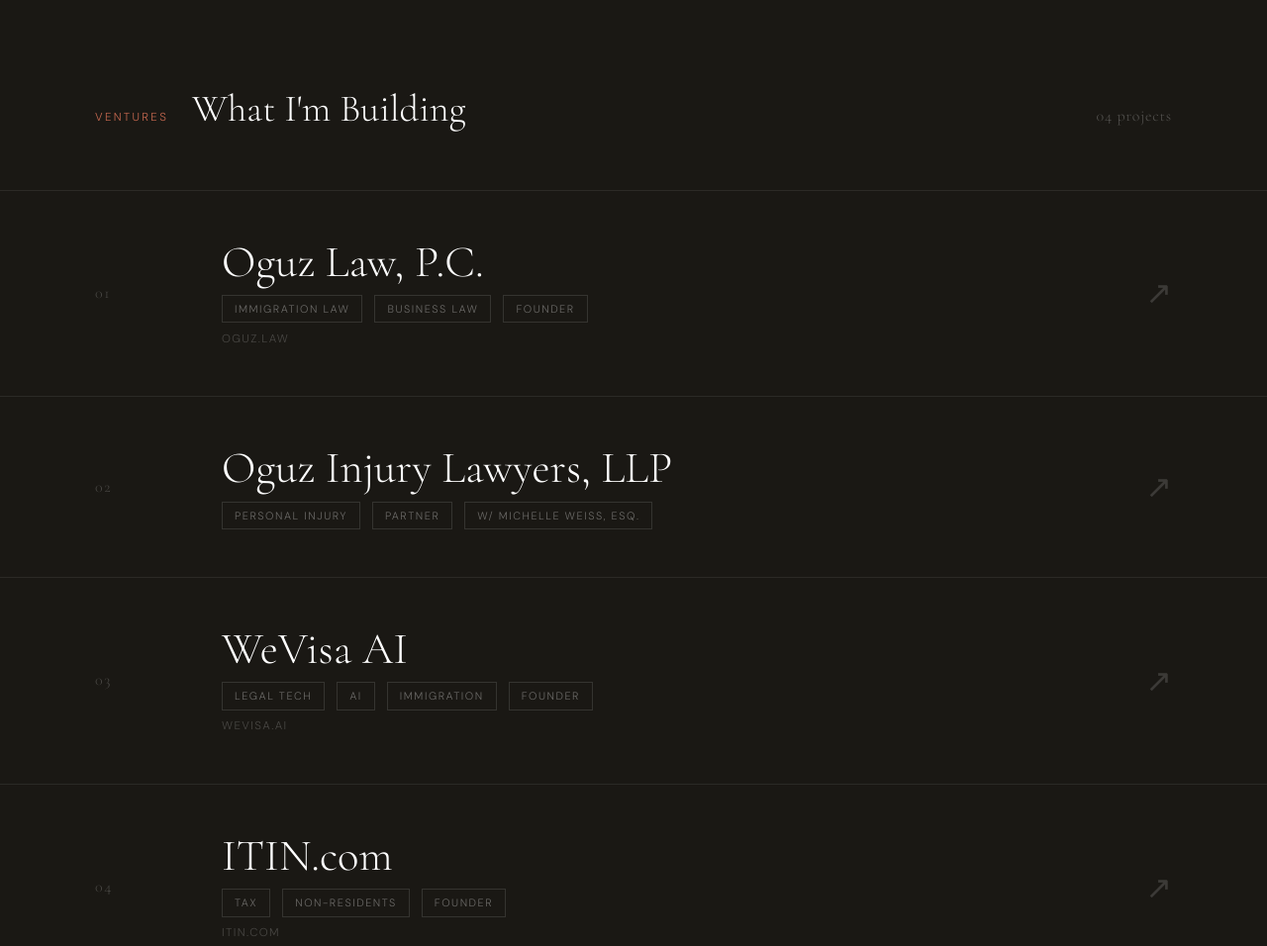
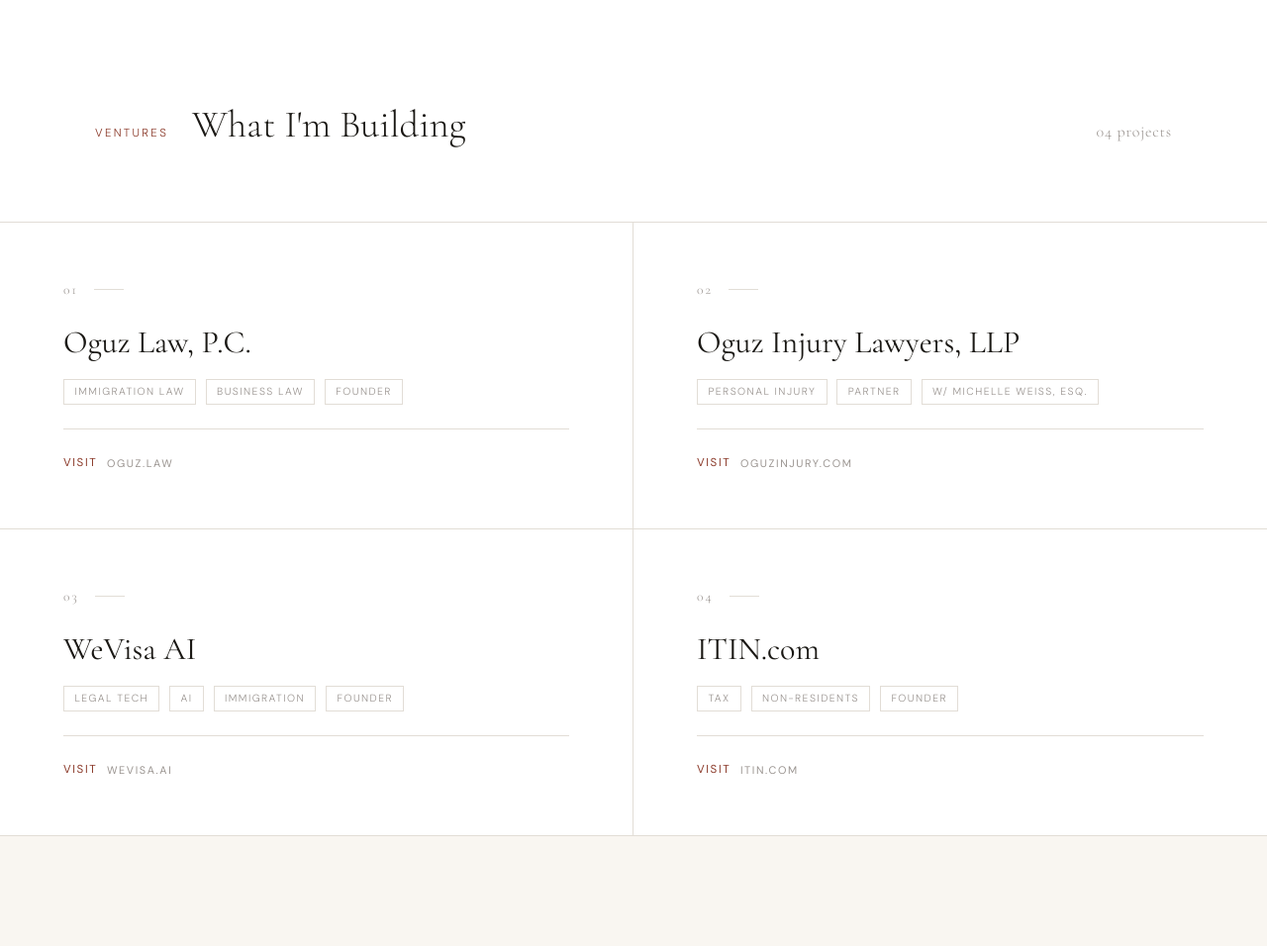
Before and after one commit to oguzai/oguz-site, a plain HTML site: page index.html in a window 1280 px wide. Shown: the part 1027-1983 px from the top of the page at 99% size. Drawn offline with nearby package versions, Linux system fonts and the light colour scheme.

Commit message:
Add files via upload

```diff
--- a/index.html
+++ b/index.html
@@ -3,7 +3,7 @@
 <head>
   <meta charset="UTF-8" />
   <meta name="viewport" content="width=device-width, initial-scale=1.0"/>
-  <title>Dorukhan Oguz — Attorney & Entrepreneur</title>
+  <title>Dorukhan Oguz — Attorney & Founder</title>
   <link rel="preconnect" href="https://fonts.googleapis.com">
   <link rel="preconnect" href="https://fonts.gstatic.com" crossorigin>
   <link href="https://fonts.googleapis.com/css2?family=Cormorant+Garamond:ital,wght@0,300;0,400;0,500;0,600;1,300;1,400;1,600&family=DM+Sans:wght@300;400;500&display=swap" rel="stylesheet">
@@ -62,107 +62,120 @@
     .hero-image img { width: 100%; height: 100%; object-fit: cover; object-position: center 15%; }
     .hero-image-overlay { position: absolute; inset: 0; background: linear-gradient(to right, var(--cream) 0%, transparent 18%); }
 
-    /* ═══════════════════════════════════════
-       VENTURES — BOLD ARSLAN-STYLE
-    ═══════════════════════════════════════ */
-    .ventures { background: var(--ink); }
+    /* ═══════════════════════════════
+       VENTURES — CREAM/WHITE CARDS
+    ═══════════════════════════════ */
+    .ventures { background: var(--white); padding: 0; }
 
     .ventures-header {
       display: flex; justify-content: space-between; align-items: baseline;
-      padding: 5rem 6rem 3rem;
-      border-bottom: 1px solid rgba(255,255,255,0.08);
+      padding: 6rem 6rem 4rem;
+      border-bottom: 1px solid var(--border);
     }
     .ventures-header-left { display: flex; align-items: baseline; gap: 1.5rem; }
-    .section-label-light { font-size: 0.72rem; letter-spacing: 0.2em; text-transform: uppercase; color: var(--accent-light); }
-    .section-title-light { font-family: 'Cormorant Garamond', serif; font-size: clamp(2rem, 3vw, 3rem); font-weight: 300; color: var(--white); }
-    .ventures-count { font-family: 'Cormorant Garamond', serif; font-size: 1rem; color: rgba(255,255,255,0.25); letter-spacing: 0.05em; }
+    .section-label { font-size: 0.72rem; letter-spacing: 0.2em; text-transform: uppercase; color: var(--accent); }
+    .section-title { font-family: 'Cormorant Garamond', serif; font-size: clamp(2rem, 3vw, 3rem); font-weight: 300; color: var(--ink); }
+    .ventures-count { font-family: 'Cormorant Garamond', serif; font-size: 1rem; color: var(--ink-muted); letter-spacing: 0.05em; }
 
-    /* Big row-style venture items */
-    .venture-list { display: flex; flex-direction: column; }
+    .ventures-grid {
+      display: grid;
+      grid-template-columns: 1fr 1fr;
+      gap: 0;
+    }
 
-    .venture-item {
-      display: grid;
-      grid-template-columns: 80px 1fr auto;
-      align-items: center;
-      gap: 3rem;
-      padding: 3rem 6rem;
-      border-bottom: 1px solid rgba(255,255,255,0.08);
+    .venture-card {
+      padding: 3.5rem 4rem;
+      border-bottom: 1px solid var(--border);
+      border-right: 1px solid var(--border);
       text-decoration: none;
-      color: var(--white);
+      color: var(--ink);
+      display: block;
       position: relative;
+      background: var(--white);
+      transition: background 0.3s;
       overflow: hidden;
-      transition: padding-left 0.4s cubic-bezier(0.25, 0.46, 0.45, 0.94);
-      cursor: pointer;
     }
-    .venture-item::before {
+    .venture-card:nth-child(even) { border-right: none; }
+    .venture-card::after {
       content: '';
       position: absolute;
-      left: 0; top: 0; bottom: 0;
-      width: 4px;
+      bottom: 0; left: 0;
+      width: 100%; height: 3px;
       background: var(--accent);
-      transform: scaleY(0);
-      transform-origin: bottom;
+      transform: scaleX(0);
+      transform-origin: left;
       transition: transform 0.4s cubic-bezier(0.25, 0.46, 0.45, 0.94);
     }
-    .venture-item:hover::before { transform: scaleY(1); }
-    .venture-item:hover { padding-left: calc(6rem + 16px); background: rgba(255,255,255,0.03); }
+    .venture-card:hover { background: var(--cream); }
+    .venture-card:hover::after { transform: scaleX(1); }
 
-    .venture-item-num {
+    .venture-card-inner {
+      display: flex;
+      flex-direction: column;
+      height: 100%;
+    }
+
+    .venture-num {
       font-family: 'Cormorant Garamond', serif;
-      font-size: 1rem;
-      color: rgba(255,255,255,0.2);
-      letter-spacing: 0.1em;
+      font-size: 0.85rem;
+      color: var(--ink-muted);
+      letter-spacing: 0.15em;
+      margin-bottom: 1.5rem;
+      display: flex;
+      align-items: center;
+      gap: 1rem;
+    }
+    .venture-num::after {
+      content: '';
+      display: block;
+      height: 1px;
+      width: 30px;
+      background: var(--border);
+    }
+
+    .venture-name {
+      font-family: 'Cormorant Garamond', serif;
+      font-size: clamp(1.8rem, 2.5vw, 2.5rem);
+      font-weight: 400;
+      line-height: 1.1;
+      color: var(--ink);
+      margin-bottom: 1.25rem;
       transition: color 0.3s;
     }
-    .venture-item:hover .venture-item-num { color: var(--accent-light); }
+    .venture-card:hover .venture-name { color: var(--accent); }
 
-    .venture-item-body {}
-    .venture-item-name {
-      font-family: 'Cormorant Garamond', serif;
-      font-size: clamp(2rem, 3.5vw, 3.5rem);
-      font-weight: 300;
-      line-height: 1.1;
-      color: var(--white);
-      margin-bottom: 0.5rem;
-      transition: color 0.3s;
-    }
-    .venture-item:hover .venture-item-name { color: var(--white); }
-    .venture-item-tags { display: flex; gap: 0.75rem; flex-wrap: wrap; }
+    .venture-tags { display: flex; gap: 0.6rem; flex-wrap: wrap; margin-bottom: 1.5rem; }
     .venture-tag {
-      font-size: 0.68rem;
+      font-size: 0.65rem;
       letter-spacing: 0.14em;
       text-transform: uppercase;
-      color: rgba(255,255,255,0.35);
-      border: 1px solid rgba(255,255,255,0.12);
-      padding: 0.25rem 0.75rem;
+      color: var(--ink-muted);
+      border: 1px solid var(--border);
+      padding: 0.2rem 0.65rem;
       transition: all 0.3s;
     }
-    .venture-item:hover .venture-tag { color: rgba(255,255,255,0.6); border-color: rgba(255,255,255,0.25); }
+    .venture-card:hover .venture-tag { color: var(--accent); border-color: var(--accent); opacity: 0.6; }
 
-    .venture-item-arrow {
-      font-size: 2rem;
-      color: rgba(255,255,255,0.15);
-      transition: all 0.4s cubic-bezier(0.25, 0.46, 0.45, 0.94);
-      display: flex; align-items: center;
+    .venture-cta {
+      margin-top: auto;
+      display: inline-flex;
+      align-items: center;
+      gap: 0.6rem;
+      font-size: 0.72rem;
+      letter-spacing: 0.14em;
+      text-transform: uppercase;
+      color: var(--accent);
+      font-weight: 400;
+      padding-top: 1.5rem;
+      border-top: 1px solid var(--border);
+      transition: gap 0.3s;
     }
-    .venture-item:hover .venture-item-arrow { color: var(--accent-light); transform: translate(6px, -6px); }
-
-    .venture-item-url {
-      font-size: 0.72rem;
-      letter-spacing: 0.12em;
-      text-transform: uppercase;
-      color: rgba(255,255,255,0.2);
-      margin-top: 0.4rem;
-      display: block;
-      transition: color 0.3s;
-    }
-    .venture-item:hover .venture-item-url { color: var(--accent-light); }
+    .venture-card:hover .venture-cta { gap: 1rem; }
+    .venture-cta-url { color: var(--ink-muted); font-size: 0.68rem; }
 
     /* BLOG */
     .blog { padding: 8rem 6rem; background: var(--cream); }
     .section-header { display: flex; align-items: baseline; gap: 1.5rem; margin-bottom: 4rem; }
-    .section-label { font-size: 0.72rem; letter-spacing: 0.2em; text-transform: uppercase; color: var(--accent); }
-    .section-title { font-family: 'Cormorant Garamond', serif; font-size: clamp(2rem, 3vw, 3rem); font-weight: 300; color: var(--ink); }
     .blog-grid { display: grid; grid-template-columns: repeat(2, 1fr); gap: 3rem; }
     .blog-card { border-top: 1px solid var(--border); padding-top: 2rem; }
     .blog-meta { font-size: 0.72rem; letter-spacing: 0.12em; text-transform: uppercase; color: var(--ink-muted); margin-bottom: 0.75rem; }
@@ -199,7 +212,6 @@
     @keyframes fadeUp { from { opacity: 0; transform: translateY(24px); } to { opacity: 1; transform: translateY(0); } }
     @keyframes fadeIn { from { opacity: 0; } to { opacity: 1; } }
 
-    /* MOBILE */
     @media (max-width: 768px) {
       nav { padding: 1rem 1.5rem; }
       .nav-links, .nav-social { display: none; }
@@ -211,9 +223,8 @@
       .hero-image-overlay { background: linear-gradient(to bottom, transparent 60%, var(--cream) 100%); }
       .hero-name { font-size: 3rem; }
       .ventures-header { padding: 3rem 1.5rem 2rem; flex-direction: column; gap: 0.5rem; }
-      .venture-item { grid-template-columns: 40px 1fr auto; gap: 1rem; padding: 2rem 1.5rem; }
-      .venture-item:hover { padding-left: calc(1.5rem + 12px); }
-      .venture-item-name { font-size: 1.8rem; }
+      .ventures-grid { grid-template-columns: 1fr; }
+      .venture-card { border-right: none; padding: 2.5rem 1.5rem; }
       .blog { padding: 4rem 1.5rem; }
       .blog-grid { grid-template-columns: 1fr; }
       .subscribe { padding: 4rem 1.5rem; grid-template-columns: 1fr; gap: 2rem; }
@@ -257,7 +268,7 @@
   <!-- HERO -->
   <section class="hero">
     <div class="hero-text">
-      <p class="hero-eyebrow">Attorney &amp; Entrepreneur</p>
+      <p class="hero-eyebrow">Attorney &amp; Founder</p>
       <h1 class="hero-name">Dorukhan<br><em>Oguz</em></h1>
       <p class="hero-bio">I sit at the intersection of law and technology — building firms and platforms that make legal processes more accessible, intelligent, and human. From immigration law to AI-powered solutions, I turn complex systems into products people trust.</p>
       <div class="hero-social">
@@ -276,72 +287,81 @@
     </div>
   </section>
 
-  <!-- VENTURES — BOLD LIST -->
+  <!-- VENTURES — CREAM CARDS -->
   <section id="ventures" class="ventures">
     <div class="ventures-header">
       <div class="ventures-header-left">
-        <span class="section-label-light">Ventures</span>
-        <h2 class="section-title-light">What I'm Building</h2>
+        <span class="section-label">Ventures</span>
+        <h2 class="section-title">What I'm Building</h2>
       </div>
       <span class="ventures-count">04 projects</span>
     </div>
 
-    <div class="venture-list">
+    <div class="ventures-grid">
 
-      <a href="https://www.oguz.law" target="_blank" class="venture-item">
-        <span class="venture-item-num">01</span>
-        <div class="venture-item-body">
-          <div class="venture-item-name">Oguz Law, P.C.</div>
-          <div class="venture-item-tags">
+      <a href="https://www.oguz.law" target="_blank" class="venture-card">
+        <div class="venture-card-inner">
+          <div class="venture-num">01</div>
+          <div class="venture-name">Oguz Law, P.C.</div>
+          <div class="venture-tags">
             <span class="venture-tag">Immigration Law</span>
             <span class="venture-tag">Business Law</span>
             <span class="venture-tag">Founder</span>
           </div>
-          <span class="venture-item-url">oguz.law</span>
+          <div class="venture-cta">
+            <span>Visit</span>
+            <span class="venture-cta-url">oguz.law</span>
+          </div>
         </div>
-        <div class="venture-item-arrow">↗</div>
       </a>
 
-      <a href="https://oguzinjurylawyers.com" target="_blank" class="venture-item">
-        <span class="venture-item-num">02</span>
-        <div class="venture-item-body">
-          <div class="venture-item-name">Oguz Injury Lawyers, LLP</div>
-          <div class="venture-item-tags">
+      <a href="https://oguzinjury.com" target="_blank" class="venture-card">
+        <div class="venture-card-inner">
+          <div class="venture-num">02</div>
+          <div class="venture-name">Oguz Injury Lawyers, LLP</div>
+          <div class="venture-tags">
             <span class="venture-tag">Personal Injury</span>
             <span class="venture-tag">Partner</span>
             <span class="venture-tag">w/ Michelle Weiss, Esq.</span>
           </div>
+          <div class="venture-cta">
+            <span>Visit</span>
+            <span class="venture-cta-url">oguzinjury.com</span>
+          </div>
         </div>
-        <div class="venture-item-arrow">↗</div>
       </a>
 
-      <a href="https://wevisa.ai" target="_blank" class="venture-item">
-        <span class="venture-item-num">03</span>
-        <div class="venture-item-body">
-          <div class="venture-item-name">WeVisa AI</div>
-          <div class="venture-item-tags">
+      <a href="https://wevisa.ai" target="_blank" class="venture-card">
+        <div class="venture-card-inner">
+          <div class="venture-num">03</div>
+          <div class="venture-name">WeVisa AI</div>
+          <div class="venture-tags">
             <span class="venture-tag">Legal Tech</span>
             <span class="venture-tag">AI</span>
             <span class="venture-tag">Immigration</span>
             <span class="venture-tag">Founder</span>
           </div>
-          <span class="venture-item-url">wevisa.ai</span>
+          <div class="venture-cta">
+            <span>Visit</span>
+            <span class="venture-cta-url">wevisa.ai</span>
+          </div>
         </div>
-        <div class="venture-item-arrow">↗</div>
       </a>
 
-      <a href="https://itin.com" target="_blank" class="venture-item">
-        <span class="venture-item-num">04</span>
-        <div class="venture-item-body">
-          <div class="venture-item-name">ITIN.com</div>
-          <div class="venture-item-tags">
+      <a href="https://itin.com" target="_blank" class="venture-card">
+        <div class="venture-card-inner">
+          <div class="venture-num">04</div>
+          <div class="venture-name">ITIN.com</div>
+          <div class="venture-tags">
             <span class="venture-tag">Tax</span>
             <span class="venture-tag">Non-Residents</span>
             <span class="venture-tag">Founder</span>
           </div>
-          <span class="venture-item-url">itin.com</span>
+          <div class="venture-cta">
+            <span>Visit</span>
+            <span class="venture-cta-url">itin.com</span>
+          </div>
         </div>
-        <div class="venture-item-arrow">↗</div>
       </a>
 
     </div>
```
